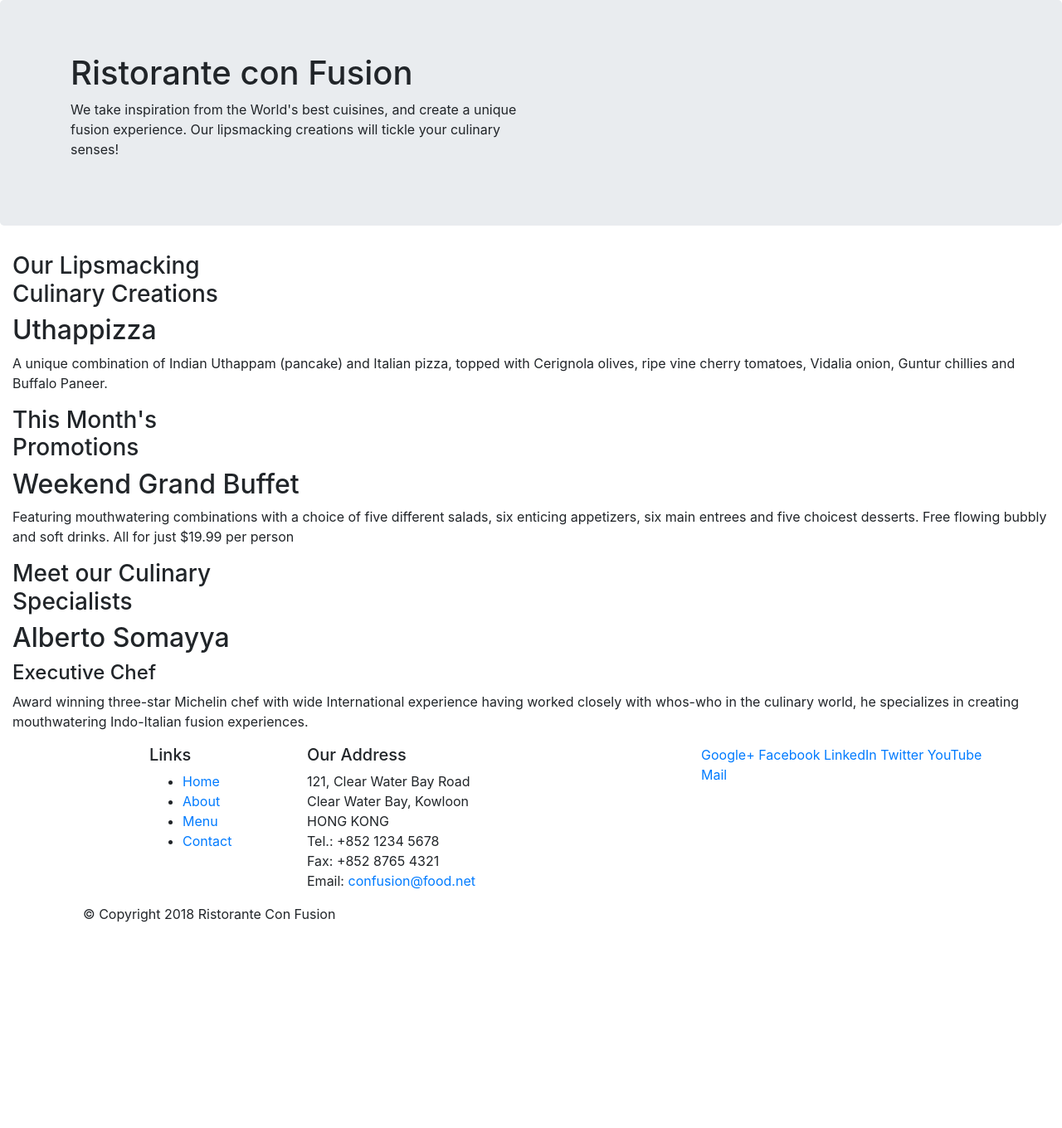
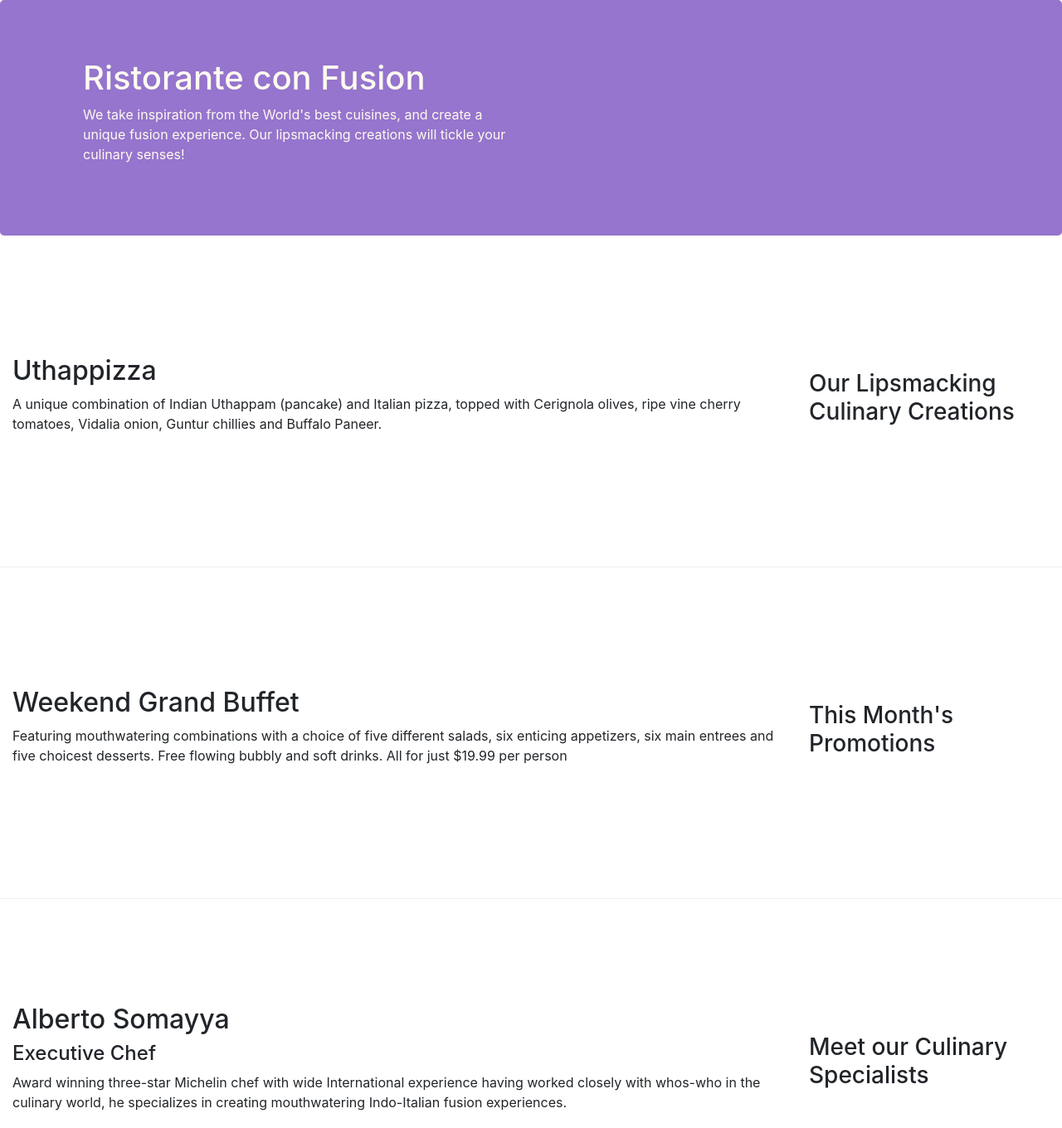
Before and after one commit to o-ndr/Coursera_Bootstrap4, a website: page index.html in a window 1280 px wide. Shown: the top 1360 px of the page at 83% size. Before the commit the page ends 1130 px from the top, so only its background shows below. Drawn offline with nearby package versions, Linux system fonts and the light colour scheme.

Commit message:
Bootstrap Grid Part 2

```diff
--- /dev/null
+++ b/css/styles.css
@@ -0,0 +1,30 @@
+.row-header{
+    margin:0px auto;
+    padding:0px;
+}
+
+.row-content {
+    margin:0px auto;
+    padding: 50px 0px 50px 0px;
+    border-bottom: 1px ridge;
+    min-height:400px;
+}
+
+.footer{
+    background-color: #D1C4E9;
+    margin:0px auto;
+    padding: 20px 0px 20px 0px;
+}
+
+.jumbotron {
+    padding:70px 30px 70px 30px;
+    margin:0px auto;
+    background: #9575CD ;
+    color:floralwhite;
+}
+
+address{
+    font-size:80%;
+    margin:0px;
+    color:#0f0f0f;
+}
--- a/index.html
+++ b/index.html
@@ -11,6 +11,8 @@
     <!-- Bootstrap CSS -->
     <link rel="stylesheet" href="node_modules/bootstrap/dist/css/bootstrap.min.css">
 
+    <link href="css/styles.css" rel="stylesheet">
+
     <title>Ristorante Con Fusion</title>
 </head>
 
@@ -18,7 +20,7 @@
 
     <header class="jumbotron">
         <div class="container">
-            <div class="row">
+            <div class="row row-header">
                 <div class="col-12 col-sm-6">
                     <h1>Ristorante con Fusion</h1>
                     <p>We take inspiration from the World's best cuisines, and create a unique fusion experience. Our lipsmacking creations will tickle your culinary senses!</p>
@@ -30,7 +32,7 @@
     </header>
 
     <div>
-        <div>
+        <div class="row row-content align-items-center">
             <div class="col-12 col-sm-4 order-sm-last col-md-3">
                 <h3>Our Lipsmacking Culinary Creations</h3>
             </div>
@@ -41,7 +43,7 @@
         </div>
 
 
-        <div>
+        <div class="row row-content align-items-center">
             <div class="col-12 col-sm-4 order-sm-last col-md-3">
                 <h3>This Month's Promotions</h3>
             </div>
@@ -51,7 +53,7 @@
             </div>
         </div>
 
-        <div>
+        <div class="row row-content align-items-center">
             <div class="col-12 col-sm-4 order-sm-last col-md-3">
                 <h3>Meet our Culinary Specialists</h3>
             </div>
@@ -63,12 +65,12 @@
         </div>
     </div>
 
-    <footer>
+    <footer class="footer">
         <div class="container">
             <div class="row">
                 <div class="col-4 offset-1 col-sm-2"">
                     <h5>Links</h5>
-                    <ul>
+                    <ul class="list-unstyled">
                         <li><a href="#">Home</a></li>
                         <li><a href="#">About</a></li>
                         <li><a href="#">Menu</a></li>
@@ -86,8 +88,8 @@
 		              Email: <a href="mailto:confusion@food.net">confusion@food.net</a>
 		           </address>
                 </div>
-                <div class="col-12 col-sm-4">
-                    <div>
+                <div class="col-12 col-sm-4 align-self-center">
+                    <div class="text-center">
                         <a href="http://google.com/+">Google+</a>
                         <a href="http://www.facebook.com/profile.php?id=">Facebook</a>
                         <a href="http://www.linkedin.com/in/">LinkedIn</a>
@@ -97,8 +99,8 @@
                     </div>
                 </div>
            </div>
-           <div class="col-auto">
-                <div>
+           <div class="row justify-content-center">
+                <div class="col-auto">
                     <p>© Copyright 2018 Ristorante Con Fusion</p>
                 </div>
            </div>
```
